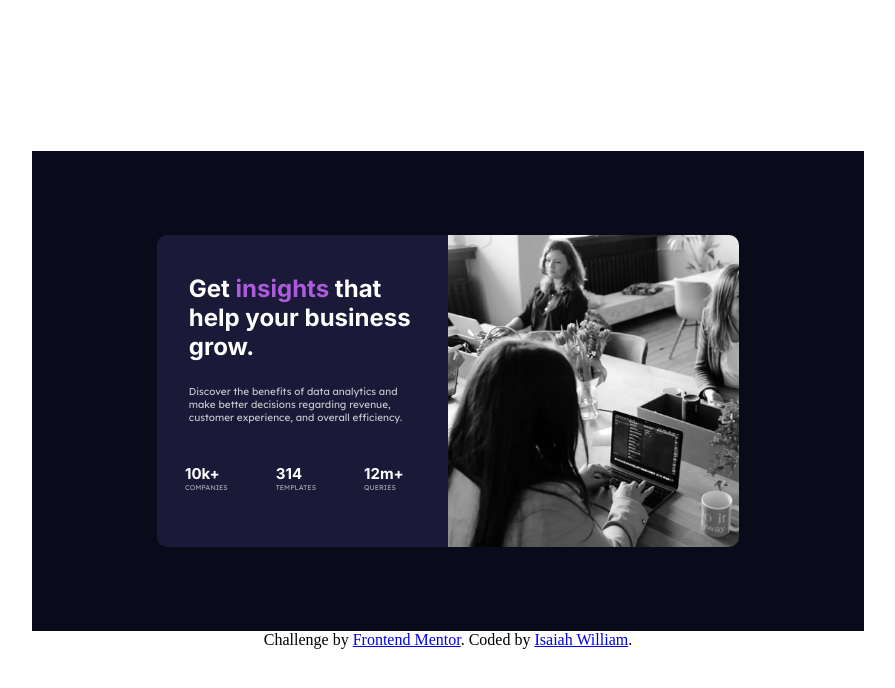
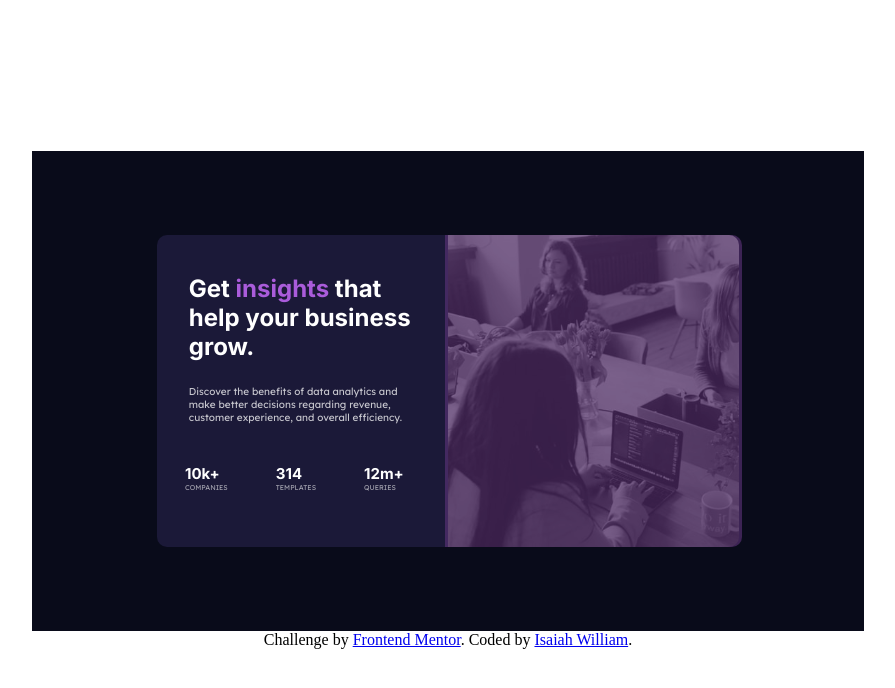
Before and after one commit to iswilliam-github/iswilliam-github, a plain HTML site: page index.html in a window 1280 px wide. Shown: the whole page, without its empty margins (192-1087 px from the left). Drawn offline with Linux system fonts and the light colour scheme; a web font is replaced by a local one.

Commit message:
3rd update

```diff
--- a/index.html
+++ b/index.html
@@ -58,7 +58,9 @@
 
 
     </div>
-    <div class="photo"></div>
+    <div class="photo">
+      <div class="photo-block"></div>
+    </div>
   </div>
 
 
--- a/style.css
+++ b/style.css
@@ -96,7 +96,7 @@
     color: hsl(277, 64%, 61%);
 }
 .photo{
-     background: rgb(137, 43, 226);
+
     width: 35%;
     height: 65%;
     display: flex;
@@ -106,7 +106,21 @@
     background-image: url(images/image-header-desktop.jpg);
     background-size:  cover;
     border-radius: 0px 10px 10px 0px;
-    filter: hue-rotate(90deg)
+    filter: brightness(0.6);
+
+}
+.photo-block{
+    background: hsla(277, 64%, 61%, 55%);
+   width: 18.55rem;
+   height: 20rem;
+   display: flex;
+   flex-direction: column;
+   justify-content: center;
+   align-items: center;
+   border-radius: 0px 10px 10px 0px;
+
+   /* border-radius: 0px 10px 10px 0px;
+   filter: hue-rotate(90deg) */
 }
 
 body{
@@ -117,11 +131,3 @@ body{
     justify-content: center;
     align-items: center;
 }
-
-.right{
-    background-color: hsl(277, 64%, 61%);
-    width: 50%;
-    height: 70vh;
-    opacity: 0.2;
-
-}
```
Also changed, not shown: design/desktop-preview.jpg.
